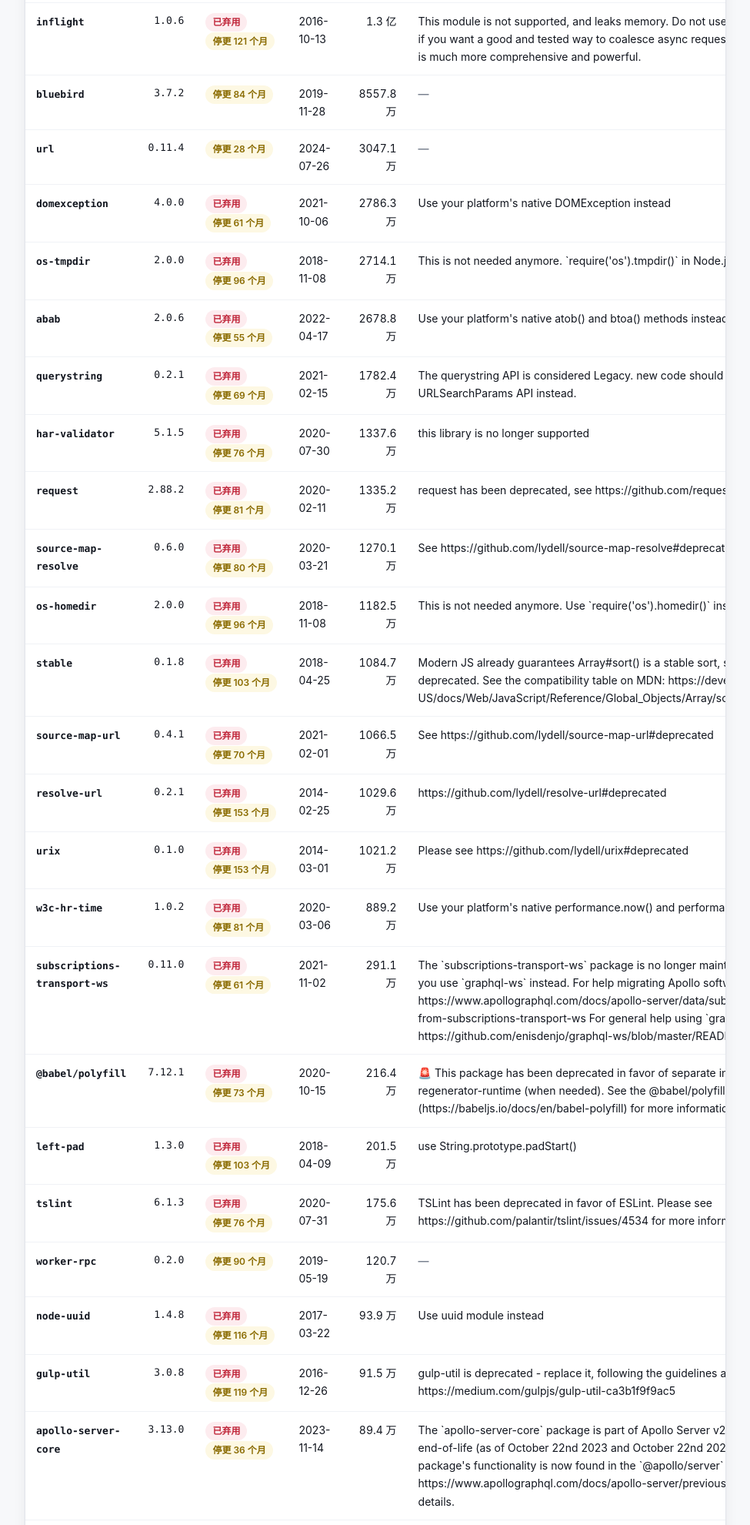
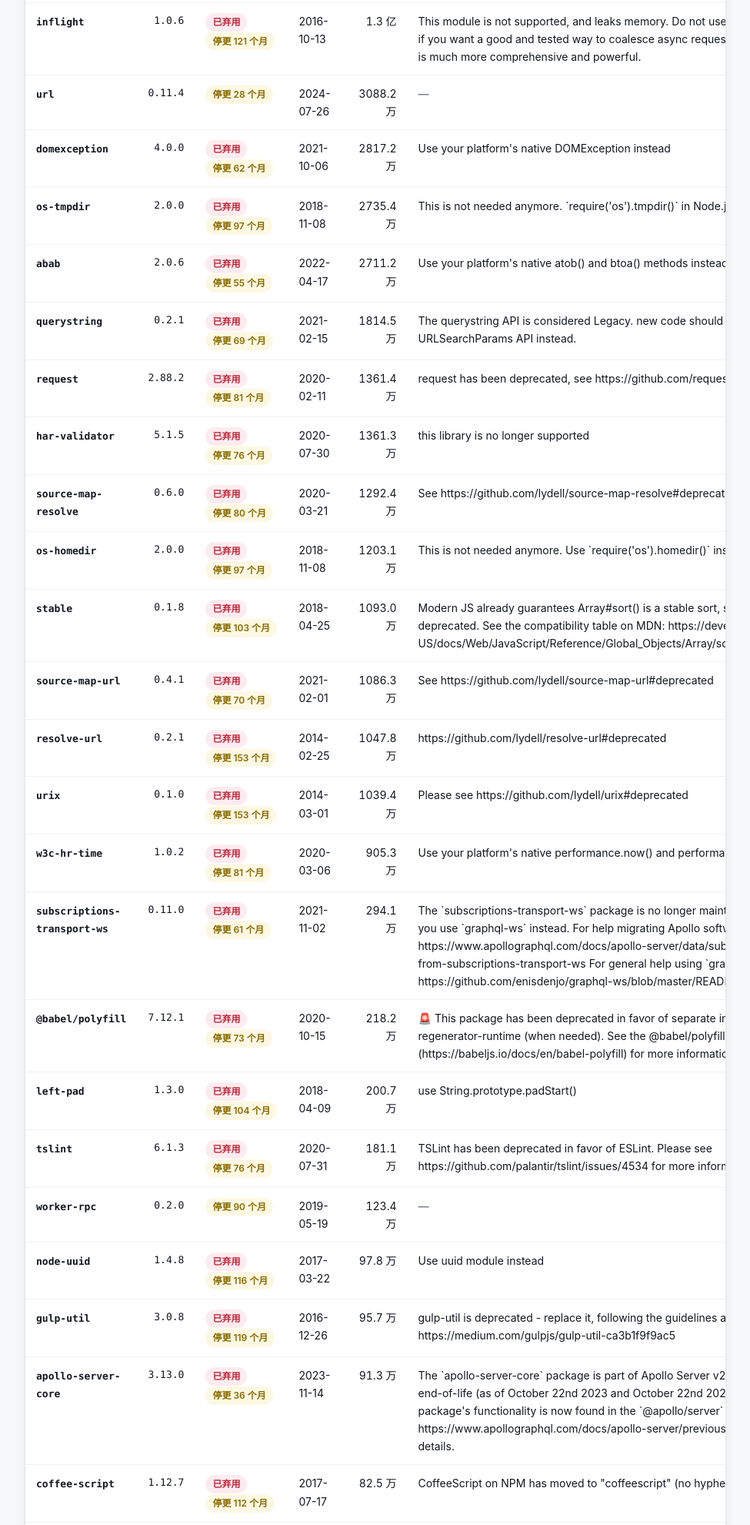
Before and after one commit to elsonshow/dep-health, a plain HTML site: page risk-index.html in a window 1280 px wide. Shown: the part 440-2421 px from the top of the page at 77% size, without its empty margins (152-1127 px from the left). Drawn offline with Linux system fonts and the light colour scheme.

Commit message:
data: 更新 risk-index.html（npm 弃用包实测 2026-11-24）

```diff
--- a/risk-index.html
+++ b/risk-index.html
@@ -13,7 +13,7 @@
 <script type="application/ld+json">
 {"@context":"https://schema.org","@type":"Dataset","name":"npm 弃用包速查表",
 "description":"从 npm registry 公开数据筛出的已弃用或长期停更的知名 npm 包。",
-"datePublished":"2026-11-21","creator":{"@type":"Organization","name":"DepHealth"}}
+"datePublished":"2026-11-24","creator":{"@type":"Organization","name":"DepHealth"}}
 </script>
 </head>
 <body>
@@ -60,35 +60,27 @@
       <td class="msg">This module is not supported, and leaks memory. Do not use it. Check out lru-cache if you want a good and tested way to coalesce async requests by a key value, which is much more comprehensive and powerful.</td>
     </tr>
 <tr>
-      <td><span class="name">bluebird</span></td>
-      <td class="latest">3.7.2</td>
-      <td><span class="badge watch">停更 84 个月</span></td>
-      <td>2019-11-28</td>
-      <td class="num">8557.8 万</td>
-      <td class="msg"><span class="lvl info">—</span></td>
-    </tr>
-<tr>
       <td><span class="name">url</span></td>
       <td class="latest">0.11.4</td>
       <td><span class="badge watch">停更 28 个月</span></td>
       <td>2024-07-26</td>
-      <td class="num">3047.1 万</td>
+      <td class="num">3088.2 万</td>
       <td class="msg"><span class="lvl info">—</span></td>
     </tr>
 <tr>
       <td><span class="name">domexception</span></td>
       <td class="latest">4.0.0</td>
-      <td><span class="badge critical">已弃用</span> <span class="badge watch">停更 61 个月</span></td>
+      <td><span class="badge critical">已弃用</span> <span class="badge watch">停更 62 个月</span></td>
       <td>2021-10-06</td>
-      <td class="num">2786.3 万</td>
+      <td class="num">2817.2 万</td>
       <td class="msg">Use your platform&#39;s native DOMException instead</td>
     </tr>
 <tr>
       <td><span class="name">os-tmpdir</span></td>
       <td class="latest">2.0.0</td>
-      <td><span class="badge critical">已弃用</span> <span class="badge watch">停更 96 个月</span></td>
+      <td><span class="badge critical">已弃用</span> <span class="badge watch">停更 97 个月</span></td>
       <td>2018-11-08</td>
-      <td class="num">2714.1 万</td>
+      <td class="num">2735.4 万</td>
       <td class="msg">This is not needed anymore. `require(&#39;os&#39;).tmpdir()` in Node.js 4 and up is good.</td>
     </tr>
 <tr>
@@ -96,7 +88,7 @@
       <td class="latest">2.0.6</td>
       <td><span class="badge critical">已弃用</span> <span class="badge watch">停更 55 个月</span></td>
       <td>2022-04-17</td>
-      <td class="num">2678.8 万</td>
+      <td class="num">2711.2 万</td>
       <td class="msg">Use your platform&#39;s native atob() and btoa() methods instead</td>
     </tr>
 <tr>
@@ -104,39 +96,39 @@
       <td class="latest">0.2.1</td>
       <td><span class="badge critical">已弃用</span> <span class="badge watch">停更 69 个月</span></td>
       <td>2021-02-15</td>
-      <td class="num">1782.4 万</td>
+      <td class="num">1814.5 万</td>
       <td class="msg">The querystring API is considered Legacy. new code should use the URLSearchParams API instead.</td>
+    </tr>
+<tr>
+      <td><span class="name">request</span></td>
+      <td class="latest">2.88.2</td>
+      <td><span class="badge critical">已弃用</span> <span class="badge watch">停更 81 个月</span></td>
+      <td>2020-02-11</td>
+      <td class="num">1361.4 万</td>
+      <td class="msg">request has been deprecated, see https://github.com/request/request/issues/3142</td>
     </tr>
 <tr>
       <td><span class="name">har-validator</span></td>
       <td class="latest">5.1.5</td>
       <td><span class="badge critical">已弃用</span> <span class="badge watch">停更 76 个月</span></td>
       <td>2020-07-30</td>
-      <td class="num">1337.6 万</td>
+      <td class="num">1361.3 万</td>
       <td class="msg">this library is no longer supported</td>
-    </tr>
-<tr>
-      <td><span class="name">request</span></td>
-      <td class="latest">2.88.2</td>
-      <td><span class="badge critical">已弃用</span> <span class="badge watch">停更 81 个月</span></td>
-      <td>2020-02-11</td>
-      <td class="num">1335.2 万</td>
-      <td class="msg">request has been deprecated, see https://github.com/request/request/issues/3142</td>
     </tr>
 <tr>
       <td><span class="name">source-map-resolve</span></td>
       <td class="latest">0.6.0</td>
       <td><span class="badge critical">已弃用</span> <span class="badge watch">停更 80 个月</span></td>
       <td>2020-03-21</td>
-      <td class="num">1270.1 万</td>
+      <td class="num">1292.4 万</td>
       <td class="msg">See https://github.com/lydell/source-map-resolve#deprecated</td>
     </tr>
 <tr>
       <td><span class="name">os-homedir</span></td>
       <td class="latest">2.0.0</td>
-      <td><span class="badge critical">已弃用</span> <span class="badge watch">停更 96 个月</span></td>
+      <td><span class="badge critical">已弃用</span> <span class="badge watch">停更 97 个月</span></td>
       <td>2018-11-08</td>
-      <td class="num">1182.5 万</td>
+      <td class="num">1203.1 万</td>
       <td class="msg">This is not needed anymore. Use `require(&#39;os&#39;).homedir()` instead.</td>
     </tr>
 <tr>
@@ -144,7 +136,7 @@
       <td class="latest">0.1.8</td>
       <td><span class="badge critical">已弃用</span> <span class="badge watch">停更 103 个月</span></td>
       <td>2018-04-25</td>
-      <td class="num">1084.7 万</td>
+      <td class="num">1093.0 万</td>
       <td class="msg">Modern JS already guarantees Array#sort() is a stable sort, so this library is deprecated. See the compatibility table on MDN: https://developer.mozilla.org/en-US/docs/Web/JavaScript/Reference/Global_Objects/Array/sort#browser_compatibility</td>
     </tr>
 <tr>
@@ -152,7 +144,7 @@
       <td class="latest">0.4.1</td>
       <td><span class="badge critical">已弃用</span> <span class="badge watch">停更 70 个月</span></td>
       <td>2021-02-01</td>
-      <td class="num">1066.5 万</td>
+      <td class="num">1086.3 万</td>
       <td class="msg">See https://github.com/lydell/source-map-url#deprecated</td>
     </tr>
 <tr>
@@ -160,7 +152,7 @@
       <td class="latest">0.2.1</td>
       <td><span class="badge critical">已弃用</span> <span class="badge watch">停更 153 个月</span></td>
       <td>2014-02-25</td>
-      <td class="num">1029.6 万</td>
+      <td class="num">1047.8 万</td>
       <td class="msg">https://github.com/lydell/resolve-url#deprecated</td>
     </tr>
 <tr>
@@ -168,7 +160,7 @@
       <td class="latest">0.1.0</td>
       <td><span class="badge critical">已弃用</span> <span class="badge watch">停更 153 个月</span></td>
       <td>2014-03-01</td>
-      <td class="num">1021.2 万</td>
+      <td class="num">1039.4 万</td>
       <td class="msg">Please see https://github.com/lydell/urix#deprecated</td>
     </tr>
 <tr>
@@ -176,7 +168,7 @@
       <td class="latest">1.0.2</td>
       <td><span class="badge critical">已弃用</span> <span class="badge watch">停更 81 个月</span></td>
       <td>2020-03-06</td>
-      <td class="num">889.2 万</td>
+      <td class="num">905.3 万</td>
       <td class="msg">Use your platform&#39;s native performance.now() and performance.timeOrigin.</td>
     </tr>
 <tr>
@@ -184,7 +176,7 @@
       <td class="latest">0.11.0</td>
       <td><span class="badge critical">已弃用</span> <span class="badge watch">停更 61 个月</span></td>
       <td>2021-11-02</td>
-      <td class="num">291.1 万</td>
+      <td class="num">294.1 万</td>
       <td class="msg">The `subscriptions-transport-ws` package is no longer maintained. We recommend you use `graphql-ws` instead. For help migrating Apollo software to `graphql-ws`, see https://www.apollographql.com/docs/apollo-server/data/subscriptions/#switching-from-subscriptions-transport-ws    For general help using `graphql-ws`, see https://github.com/enisdenjo/graphql-ws/blob/master/README.md</td>
     </tr>
 <tr>
@@ -192,15 +184,15 @@
       <td class="latest">7.12.1</td>
       <td><span class="badge critical">已弃用</span> <span class="badge watch">停更 73 个月</span></td>
       <td>2020-10-15</td>
-      <td class="num">216.4 万</td>
+      <td class="num">218.2 万</td>
       <td class="msg">🚨 This package has been deprecated in favor of separate inclusion of a polyfill and regenerator-runtime (when needed). See the @babel/polyfill docs (https://babeljs.io/docs/en/babel-polyfill) for more information.</td>
     </tr>
 <tr>
       <td><span class="name">left-pad</span></td>
       <td class="latest">1.3.0</td>
-      <td><span class="badge critical">已弃用</span> <span class="badge watch">停更 103 个月</span></td>
+      <td><span class="badge critical">已弃用</span> <span class="badge watch">停更 104 个月</span></td>
       <td>2018-04-09</td>
-      <td class="num">201.5 万</td>
+      <td class="num">200.7 万</td>
       <td class="msg">use String.prototype.padStart()</td>
     </tr>
 <tr>
@@ -208,7 +200,7 @@
       <td class="latest">6.1.3</td>
       <td><span class="badge critical">已弃用</span> <span class="badge watch">停更 76 个月</span></td>
       <td>2020-07-31</td>
-      <td class="num">175.6 万</td>
+      <td class="num">181.1 万</td>
       <td class="msg">TSLint has been deprecated in favor of ESLint. Please see https://github.com/palantir/tslint/issues/4534 for more information.</td>
     </tr>
 <tr>
@@ -216,7 +208,7 @@
       <td class="latest">0.2.0</td>
       <td><span class="badge watch">停更 90 个月</span></td>
       <td>2019-05-19</td>
-      <td class="num">120.7 万</td>
+      <td class="num">123.4 万</td>
       <td class="msg"><span class="lvl info">—</span></td>
     </tr>
 <tr>
@@ -224,7 +216,7 @@
       <td class="latest">1.4.8</td>
       <td><span class="badge critical">已弃用</span> <span class="badge watch">停更 116 个月</span></td>
       <td>2017-03-22</td>
-      <td class="num">93.9 万</td>
+      <td class="num">97.8 万</td>
       <td class="msg">Use uuid module instead</td>
     </tr>
 <tr>
@@ -232,7 +224,7 @@
       <td class="latest">3.0.8</td>
       <td><span class="badge critical">已弃用</span> <span class="badge watch">停更 119 个月</span></td>
       <td>2016-12-26</td>
-      <td class="num">91.5 万</td>
+      <td class="num">95.7 万</td>
       <td class="msg">gulp-util is deprecated - replace it, following the guidelines at https://medium.com/gulpjs/gulp-util-ca3b1f9f9ac5</td>
     </tr>
 <tr>
@@ -240,7 +232,7 @@
       <td class="latest">3.13.0</td>
       <td><span class="badge critical">已弃用</span> <span class="badge watch">停更 36 个月</span></td>
       <td>2023-11-14</td>
-      <td class="num">89.4 万</td>
+      <td class="num">91.3 万</td>
       <td class="msg">The `apollo-server-core` package is part of Apollo Server v2 and v3, which are now end-of-life (as of October 22nd 2023 and October 22nd 2024, respectively). This package&#39;s functionality is now found in the `@apollo/server` package. See https://www.apollographql.com/docs/apollo-server/previous-versions/ for more details.</td>
     </tr>
 <tr>
@@ -248,7 +240,7 @@
       <td class="latest">1.12.7</td>
       <td><span class="badge critical">已弃用</span> <span class="badge watch">停更 112 个月</span></td>
       <td>2017-07-17</td>
-      <td class="num">81.5 万</td>
+      <td class="num">82.5 万</td>
       <td class="msg">CoffeeScript on NPM has moved to &quot;coffeescript&quot; (no hyphen)</td>
     </tr>
 <tr>
@@ -256,39 +248,39 @@
       <td class="latest">9.0.0</td>
       <td><span class="badge critical">已弃用</span> <span class="badge watch">停更 42 个月</span></td>
       <td>2023-05-20</td>
-      <td class="num">75.3 万</td>
+      <td class="num">78.9 万</td>
       <td class="msg">Node Sass is no longer supported. Please use `sass` or `sass-embedded` instead.</td>
     </tr>
 <tr>
       <td><span class="name">babel-preset-es2015</span></td>
       <td class="latest">6.24.1</td>
-      <td><span class="badge critical">已弃用</span> <span class="badge watch">停更 115 个月</span></td>
+      <td><span class="badge critical">已弃用</span> <span class="badge watch">停更 116 个月</span></td>
       <td>2017-04-07</td>
-      <td class="num">67.8 万</td>
+      <td class="num">71.7 万</td>
       <td class="msg">🙌  Thanks for using Babel: we recommend using babel-preset-env now: please read https://babeljs.io/env to update!</td>
+    </tr>
+<tr>
+      <td><span class="name">nomnom</span></td>
+      <td class="latest">1.8.1</td>
+      <td><span class="badge critical">已弃用</span> <span class="badge watch">停更 145 个月</span></td>
+      <td>2014-11-07</td>
+      <td class="num">64.8 万</td>
+      <td class="msg">Package no longer supported. Contact support@npmjs.com for more info.</td>
     </tr>
 <tr>
       <td><span class="name">angular</span></td>
       <td class="latest">1.8.3</td>
-      <td><span class="badge critical">已弃用</span> <span class="badge watch">停更 55 个月</span></td>
+      <td><span class="badge critical">已弃用</span> <span class="badge watch">停更 56 个月</span></td>
       <td>2022-04-07</td>
-      <td class="num">63.9 万</td>
+      <td class="num">64.4 万</td>
       <td class="msg">For the actively supported Angular, see https://www.npmjs.com/package/@angular/core. AngularJS support has officially ended. For extended AngularJS support options, see https://goo.gle/angularjs-path-forward.</td>
-    </tr>
-<tr>
-      <td><span class="name">nomnom</span></td>
-      <td class="latest">1.8.1</td>
-      <td><span class="badge critical">已弃用</span> <span class="badge watch">停更 144 个月</span></td>
-      <td>2014-11-07</td>
-      <td class="num">62.2 万</td>
-      <td class="msg">Package no longer supported. Contact support@npmjs.com for more info.</td>
     </tr>
 <tr>
       <td><span class="name">bower</span></td>
       <td class="latest">1.8.14</td>
       <td><span class="badge watch">停更 56 个月</span></td>
       <td>2022-03-14</td>
-      <td class="num">43.2 万</td>
+      <td class="num">40.7 万</td>
       <td class="msg"><span class="lvl info">—</span></td>
     </tr>
 <tr>
@@ -296,7 +288,7 @@
       <td class="latest">1.11.0</td>
       <td><span class="badge critical">已弃用</span> <span class="badge watch">停更 137 个月</span></td>
       <td>2015-06-12</td>
-      <td class="num">39.7 万</td>
+      <td class="num">40.5 万</td>
       <td class="msg">Jade has been renamed to pug, please install the latest version of pug instead of jade</td>
     </tr>
 <tr>
@@ -304,7 +296,7 @@
       <td class="latest">2.1.16</td>
       <td><span class="badge critical">已弃用</span> <span class="badge watch">停更 109 个月</span></td>
       <td>2017-11-02</td>
-      <td class="num">35.2 万</td>
+      <td class="num">36.5 万</td>
       <td class="msg">this package is now deprecated</td>
     </tr>
 <tr>
@@ -312,7 +304,15 @@
       <td class="latest">1.5.3</td>
       <td><span class="badge watch">停更 65 个月</span></td>
       <td>2021-06-14</td>
-      <td class="num">7.1 万</td>
+      <td class="num">7.3 万</td>
+      <td class="msg"><span class="lvl info">—</span></td>
+    </tr>
+<tr>
+      <td><span class="name">bluebird</span></td>
+      <td class="latest">3.7.2</td>
+      <td><span class="badge watch">停更 84 个月</span></td>
+      <td>2019-11-28</td>
+      <td class="num">—</td>
       <td class="msg"><span class="lvl info">—</span></td>
     </tr>
 <tr>
@@ -424,7 +424,7 @@
 <tr>
       <td><span class="name">node-pre-gyp</span></td>
       <td class="latest">0.17.0</td>
-      <td><span class="badge critical">已弃用</span> <span class="badge watch">停更 71 个月</span></td>
+      <td><span class="badge critical">已弃用</span> <span class="badge watch">停更 72 个月</span></td>
       <td>2020-12-07</td>
       <td class="num">—</td>
       <td class="msg">Please upgrade to @mapbox/node-pre-gyp: the non-scoped node-pre-gyp package is deprecated and only the @mapbox scoped package will recieve updates in the future</td>
@@ -438,7 +438,7 @@
     <p class="section-lede">
       本页由脚本生成，没有人工挑选结论：<code>scripts/build-risk-index.js</code> 对候选池里的每个包调用
       npm registry 的 <code>/latest</code>、deps.dev 的版本详情、以及 npm downloads 接口，
-      然后按固定规则筛选。数据抓取时间：<b>2026-11-21 16:24 UTC</b>。
+      然后按固定规则筛选。数据抓取时间：<b>2026-11-24 08:56 UTC</b>。
     </p>
     <table class="weights">
       <thead><tr><th>字段</th><th>来源</th></tr></thead>
```
